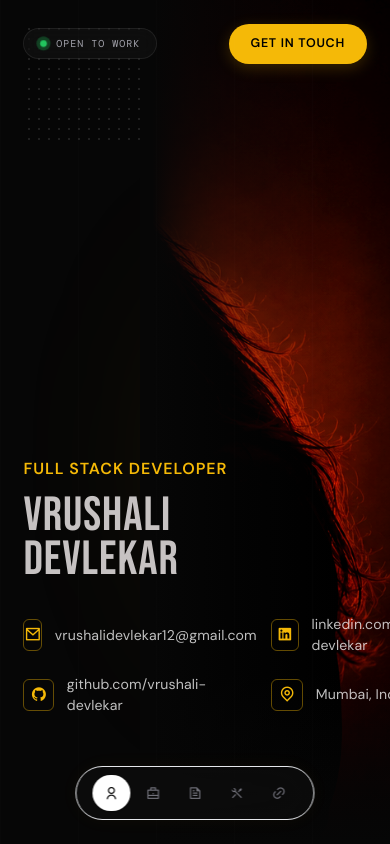
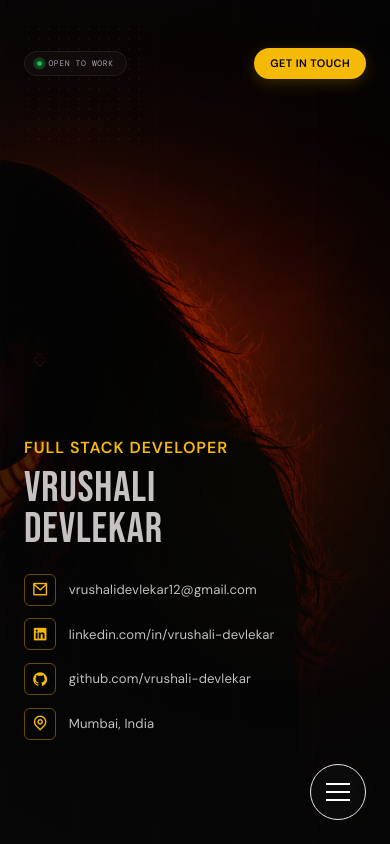
Before and after one commit to vrushali-devlekar/portfolio, a Next.js app: page / in a window 390 px wide. Shown: the top 844 px of the page. Built offline with nearby package versions, Linux system fonts and the light colour scheme; a web font is replaced by a local one.

Commit message:
feat: enhanced mobile responsiveness

```diff
--- a/components/home/Services.tsx
+++ b/components/home/Services.tsx
@@ -280,7 +280,7 @@ export default function Services() {
                 {/* Outcomes & Footer Action */}
                 <div className="mt-8">
                   {/* Outcomes Grid */}
-                  <div className="grid grid-cols-2 gap-3 border-t border-slate-900 pt-5">
+                  <div className="grid grid-cols-1 md:grid-cols-2 gap-3 border-t border-slate-900 pt-5">
                     {node.metrics.map((metric, mIdx) => (
                       <div
                         key={mIdx}
--- a/components/layout/Navbar.tsx
+++ b/components/layout/Navbar.tsx
@@ -11,8 +11,10 @@ export default function Navbar() {
   const lenis = useLenis();
   const linksContainerRef = useRef<HTMLDivElement>(null);
   const [activeSection, setActiveSection] = useState("home");
+  const [isOpen, setIsOpen] = useState(false);
 
   const handleNavClick = (e: React.MouseEvent, targetId: string) => {
+    setIsOpen(false);
     if (pathname === "/") {
       e.preventDefault();
       if (lenis) {
@@ -46,6 +48,7 @@ export default function Navbar() {
     };
   }, [pathname]);
 
+  // Magnetic Dock Effect for Desktop
   useEffect(() => {
     const container = linksContainerRef.current;
     if (!container) return;
@@ -53,7 +56,7 @@ export default function Navbar() {
     const items = container.querySelectorAll(".nav-item");
 
     const handleMouseMoveContainer = (e: MouseEvent) => {
-      if (window.matchMedia("(max-width: 640px)").matches) return;
+      if (window.matchMedia("(max-width: 768px)").matches) return;
 
       const rect = container.getBoundingClientRect();
       const mouseX = e.clientX - rect.left;
@@ -99,6 +102,18 @@ export default function Navbar() {
     };
   }, [pathname]);
 
+  // Lock body scroll when overlay is open
+  useEffect(() => {
+    if (isOpen) {
+      document.body.style.overflow = "hidden";
+    } else {
+      document.body.style.overflow = "";
+    }
+    return () => {
+      document.body.style.overflow = "";
+    };
+  }, [isOpen]);
+
   const isHome = pathname === "/";
 
   const navLinks = [
@@ -125,7 +140,9 @@ export default function Navbar() {
   ];
 
   return (
-    <div className="fixed bottom-6 left-1/2 -translate-x-1/2 z-50">
+    <>
+      {/* ─── DESKTOP DOCK NAVBAR ─── */}
+      <div className="fixed bottom-6 left-1/2 -translate-x-1/2 z-50 hidden md:block">
         <nav className="flex items-center justify-center glassmorphism bg-card/60 border border-border/80 px-4 py-2 rounded-full shadow-lg border-glow mx-auto w-fit">
           <div
             ref={linksContainerRef}
@@ -159,5 +176,69 @@ export default function Navbar() {
           </div>
         </nav>
       </div>
+
+      {/* ─── MOBILE HAMBURGER BUTTON ─── */}
+      <button
+        onClick={() => setIsOpen(!isOpen)}
+        className="fixed bottom-6 right-6 z-50 flex md:hidden items-center justify-center w-14 h-14 rounded-full glassmorphism border border-border/80 text-white shadow-lg border-glow transition-all duration-300 hover:scale-105 active:scale-95 group focus:outline-none"
+        aria-label="Toggle navigation menu"
+      >
+        <div className="relative w-6 h-6 flex flex-col justify-center items-center">
+          {/* Morphing hamburger lines */}
+          <span
+            className={`block absolute h-0.5 w-6 bg-white transition-all duration-300 ease-in-out ${
+              isOpen ? "rotate-45 translate-y-0" : "-translate-y-2"
+            }`}
+          />
+          <span
+            className={`block absolute h-0.5 w-6 bg-white transition-all duration-300 ease-in-out ${
+              isOpen ? "opacity-0" : "opacity-100"
+            }`}
+          />
+          <span
+            className={`block absolute h-0.5 w-6 bg-white transition-all duration-300 ease-in-out ${
+              isOpen ? "-rotate-45 translate-y-0" : "translate-y-2"
+            }`}
+          />
+        </div>
+      </button>
+
+      {/* ─── MOBILE FULL-SCREEN OVERLAY MENU ─── */}
+      <div className={`nav-overlay md:hidden ${isOpen ? "open" : ""}`}>
+        {/* Decorative dynamic glows */}
+        <div className="absolute top-1/4 left-1/4 w-[400px] h-[400px] bg-accent/5 rounded-full filter blur-[100px] pointer-events-none"></div>
+        <div className="absolute bottom-1/4 right-1/4 w-[400px] h-[400px] bg-accent/5 rounded-full filter blur-[100px] pointer-events-none"></div>
+
+        <nav className="flex flex-col items-center gap-6 z-10">
+          {navLinks.map((link) => {
+            const isLinkActive =
+              link.id === "projects"
+                ? pathname === "/projects"
+                : isHome && activeSection === link.id;
+
+            return (
+              <Link
+                key={link.id}
+                href={link.href}
+                onClick={(e) => {
+                  setIsOpen(false);
+                  if (link.id !== "projects") {
+                    handleNavClick(e, `#${link.id}`);
+                  }
+                }}
+                className={`nav-overlay-link ${isLinkActive ? "active" : ""}`}
+              >
+                {link.label}
+              </Link>
+            );
+          })}
+        </nav>
+
+        {/* Footer citation inside overlay */}
+        <div className="absolute bottom-8 text-center text-[10px] font-mono tracking-widest text-zinc-600 uppercase">
+          Vrushali Devlekar &copy; 2026
+        </div>
+      </div>
+    </>
   );
 }
--- a/styles/globals.css
+++ b/styles/globals.css
@@ -889,3 +889,170 @@
   z-index: 1;
   pointer-events: none;
 }
+
+/* ─── MOBILE Restructuring & Navigation Styles ─────────────────── */
+
+/* Navigation Full-screen Overlay */
+.nav-overlay {
+  position: fixed;
+  inset: 0;
+  z-index: 40;
+  display: flex;
+  flex-direction: column;
+  align-items: center;
+  justify-content: center;
+  background: rgba(6, 6, 6, 0.96);
+  backdrop-filter: blur(24px);
+  -webkit-backdrop-filter: blur(24px);
+  opacity: 0;
+  pointer-events: none;
+  transform: translateY(20px);
+  transition: opacity 0.4s ease-in-out, transform 0.4s cubic-bezier(0.16, 1, 0.3, 1);
+  will-change: transform, opacity;
+}
+
+.nav-overlay.open {
+  opacity: 1;
+  pointer-events: auto;
+  transform: translateY(0);
+}
+
+.nav-overlay-link {
+  font-family: var(--font-bebas), "Bebas Neue", sans-serif;
+  font-size: clamp(2.8rem, 8vw, 5.5rem);
+  font-weight: 500;
+  text-transform: uppercase;
+  letter-spacing: 0.05em;
+  color: var(--muted-foreground);
+  transition: transform 0.3s cubic-bezier(0.16, 1, 0.3, 1), color 0.3s ease;
+  transform: translateY(20px);
+  opacity: 0;
+  will-change: transform, opacity;
+  text-decoration: none;
+  cursor: pointer;
+}
+
+.nav-overlay.open .nav-overlay-link {
+  transform: translateY(0);
+  opacity: 1;
+}
+
+.nav-overlay-link:nth-child(1) { transition-delay: 0.05s; }
+.nav-overlay-link:nth-child(2) { transition-delay: 0.1s; }
+.nav-overlay-link:nth-child(3) { transition-delay: 0.15s; }
+.nav-overlay-link:nth-child(4) { transition-delay: 0.2s; }
+.nav-overlay-link:nth-child(5) { transition-delay: 0.25s; }
+
+.nav-overlay-link:hover {
+  transform: scale(1.06);
+  color: var(--accent);
+  text-shadow: 0 0 30px rgba(245, 185, 7, 0.35);
+}
+
+.nav-overlay-link.active {
+  color: var(--accent);
+  text-shadow: 0 0 30px rgba(245, 185, 7, 0.35);
+}
+
+/* Responsiveness adjustments for Hero, Grids, and Spacings */
+@media (max-width: 768px) {
+  /* Dynamic hero background silhoutte */
+  .hero-bg-wrapper {
+    width: 100% !important;
+    opacity: 0.7 !important;
+  }
+
+  .hero-bg-overlay {
+    background:
+      radial-gradient(
+        circle at 75% 35%,
+        rgba(6, 6, 6, 0.1) 0%,
+        rgba(6, 6, 6, 0.65) 50%,
+        var(--background) 95%
+      ) !important;
+  }
+
+  /* Fix top status bar buttons collision by keeping them side-by-side but shrinking sizes */
+  .hero-top-bar {
+    flex-direction: row !important;
+    justify-content: space-between !important;
+    align-items: center !important;
+    gap: 0.5rem !important;
+    width: 100% !important;
+  }
+
+  .status-badge {
+    padding: 0.35rem 0.75rem !important;
+    gap: 0.4rem !important;
+  }
+
+  .status-badge span {
+    font-size: 8px !important;
+    letter-spacing: 0.08em !important;
+  }
+
+  .status-dot {
+    width: 5px !important;
+    height: 5px !important;
+  }
+
+  .download-cv-btn {
+    font-size: 0.68rem !important;
+    padding: 0.45rem 1rem !important;
+    letter-spacing: 0.04em !important;
+  }
+
+  /* Consistent mobile section paddings */
+  .hero {
+    padding: 3rem 1.5rem 4rem !important;
+  }
+
+  .about {
+    padding: 3rem 1.5rem !important;
+  }
+
+  .work {
+    padding: 3rem 1.5rem !important;
+  }
+
+  .services-section {
+    padding: 3rem 1.5rem !important;
+  }
+
+  /* Fix capabilities scroll area paddings */
+  .services-nodes-grid {
+    padding-right: 0 !important;
+    padding-bottom: 0 !important;
+  }
+
+  /* Stack hero contact items horizontally/vertically cleanly */
+  .hero-contact-grid {
+    grid-template-columns: 1fr !important;
+    gap: 0.8rem !important;
+  }
+
+  .hero-contact-item .contact-text {
+    font-size: 0.82rem !important;
+  }
+}
+
+@media (max-width: 640px) {
+  /* Hero typography fine-tuning */
+  .hero-subtitle {
+    margin-bottom: 0.5rem !important;
+  }
+
+  .hero-title {
+    font-size: clamp(2.4rem, 11vw, 4.5rem) !important;
+    margin-bottom: 1.5rem !important;
+    line-height: 0.95 !important;
+  }
+}
+
+@media (max-width: 480px) {
+  /* Tech logo grid stacking */
+  .tech-logo-grid {
+    grid-template-columns: repeat(2, 1fr) !important;
+    gap: 0.7rem !important;
+  }
+}
```
Also changed, not shown: 1 other file (tests, documents, lock files or other folders). Lines whose indentation alone changed are shown as unchanged.
